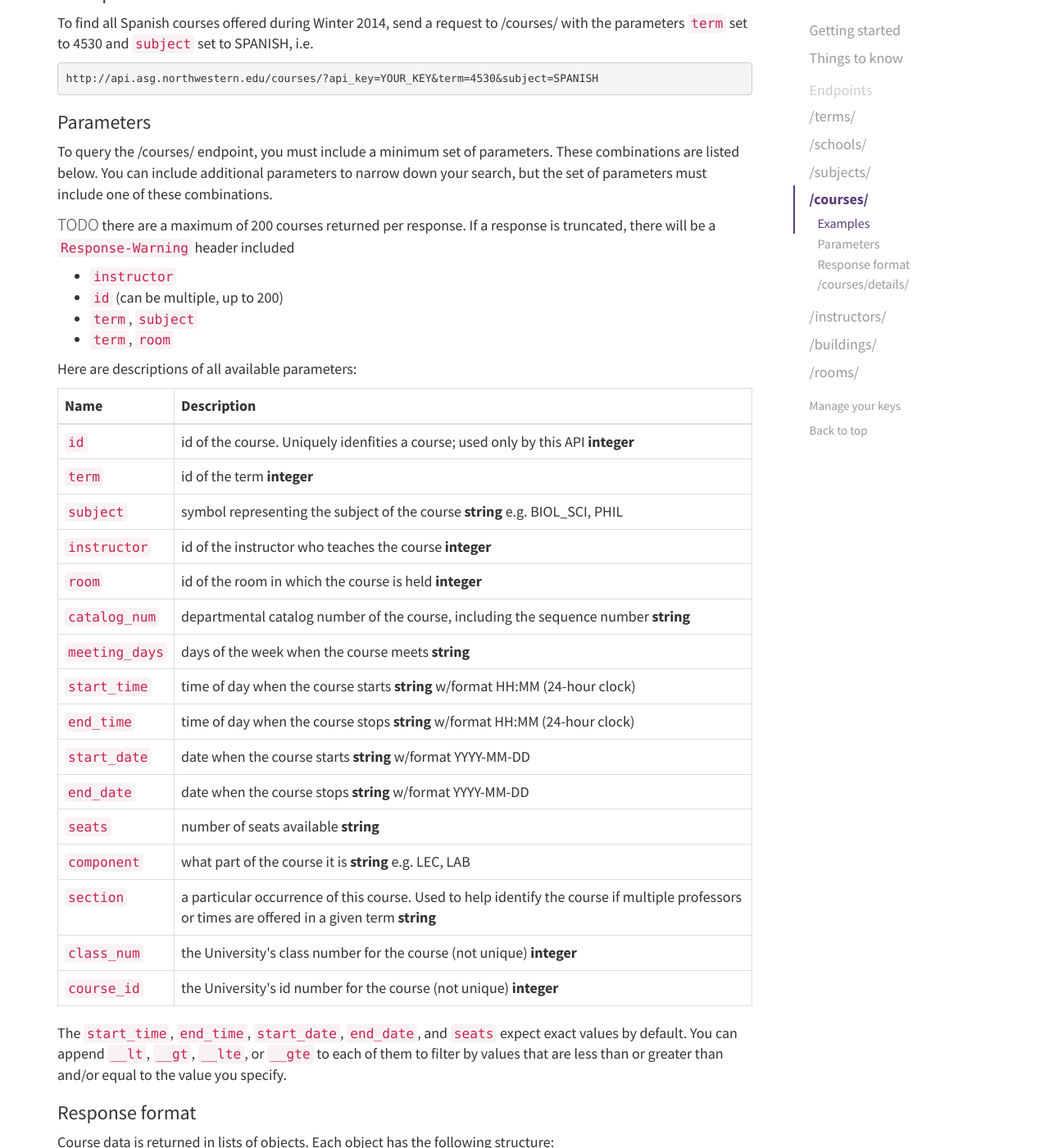
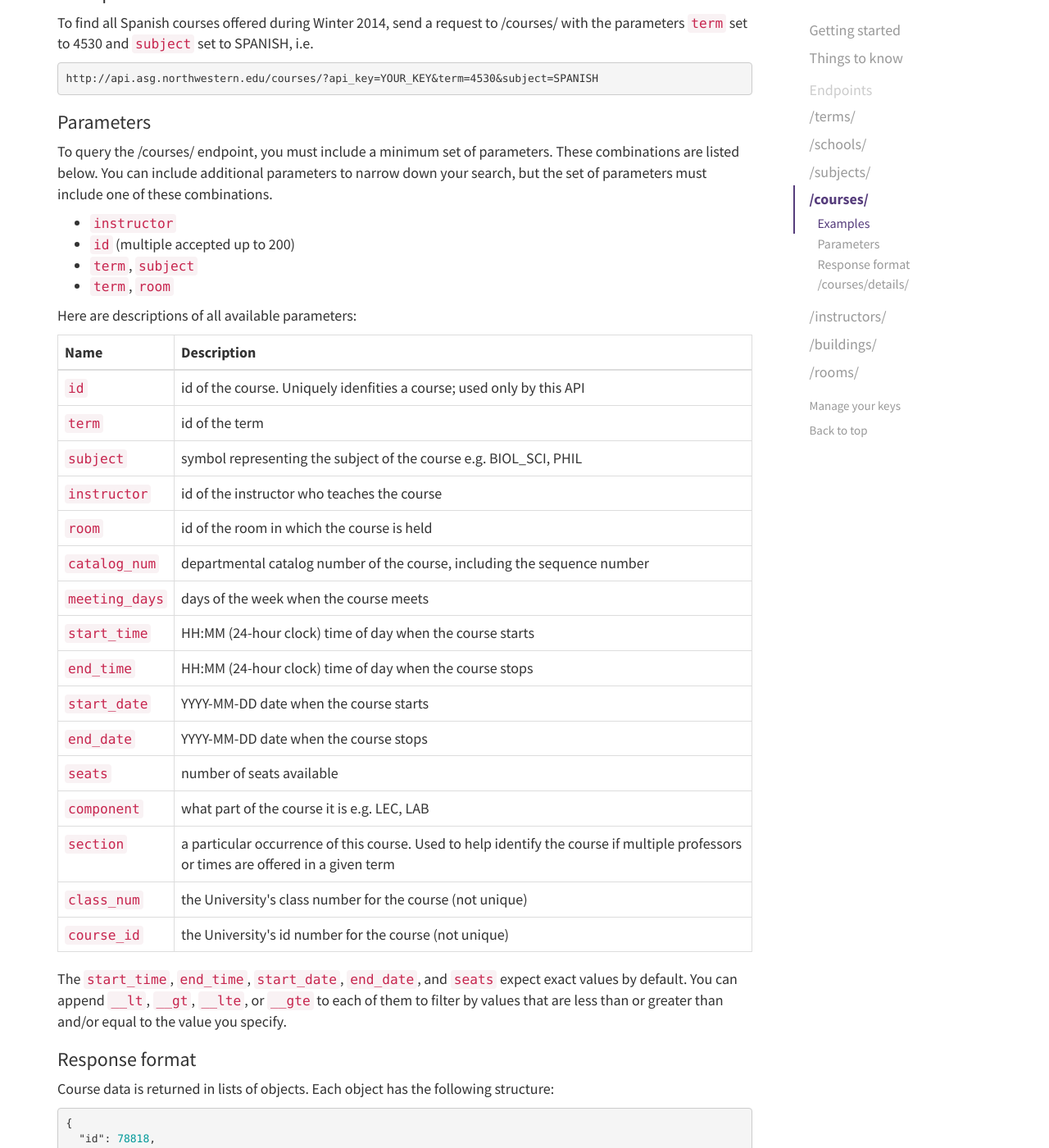
Before and after one commit to northwesternapis/docs, a Jekyll site: the page built from docs/index.html, in a window 1280 px wide and 1400 px high, scrolled down 2190 px. Shown: the whole window at 82% size. Built offline with Jekyll 4.4.1, drawn with Linux system fonts in a browser that asks for light colours; some of the changed text lies outside the part shown.

Commit message:
course parameter revisions

```diff
--- a/_includes/courses.html
+++ b/_includes/courses.html
@@ -10,10 +10,10 @@ http://api.asg.northwestern.edu/courses/?api_key=YOUR_KEY&term=4530&subject=SPAN
 <h3 id="courses-parameters">Parameters</h3>
 
 <p>To query the /courses/ endpoint, you must include a minimum set of parameters. These combinations are listed below. You can include additional parameters to narrow down your search, but the set of parameters must include one of these combinations.</p>
-<p><span class="lead">TODO</span> there are a maximum of 200 courses returned per response. If a response is truncated, there will be a <code>Response-Warning</code> header included</p>
+<!--<p><span class="lead">TODO</span> there are a maximum of 200 courses returned per response. If a response is truncated, there will be a <code>Response-Warning</code> header included</p>-->
 <ul>
   <li><code>instructor</code></li>
-  <li><code>id</code> (can be multiple, up to 200)</li>
+  <li><code>id</code> (multiple accepted up to 200)</li>
   <li><code>term</code>, <code>subject</code></li>
   <li><code>term</code>, <code>room</code></li>
 </ul>
@@ -29,67 +29,67 @@ http://api.asg.northwestern.edu/courses/?api_key=YOUR_KEY&term=4530&subject=SPAN
   <tbody>
     <tr>
       <td><code>id</code></td>
-      <td>id of the course. Uniquely idenfities a course; used only by this API <strong>integer</strong></td>
+      <td>id of the course. Uniquely idenfities a course; used only by this API </td>
     </tr>
     <tr>
       <td><code>term</code></td>
-      <td>id of the term <strong>integer</strong></td>
+      <td>id of the term </td>
     </tr>
     <tr>
       <td><code>subject</code></td>
-      <td>symbol representing the subject of the course <strong>string</strong> e.g. BIOL_SCI, PHIL</td>
+      <td>symbol representing the subject of the course  e.g. BIOL_SCI, PHIL</td>
     </tr>
     <tr>
       <td><code>instructor</code></td>
-      <td>id of the instructor who teaches the course <strong>integer</strong></td>
+      <td>id of the instructor who teaches the course </td>
     </tr>
     <tr>
       <td><code>room</code></td>
-      <td>id of the room in which the course is held <strong>integer</strong></td>
+      <td>id of the room in which the course is held </td>
     </tr>
     <tr>
       <td><code>catalog_num</code></td>
-      <td>departmental catalog number of the course, including the sequence number <strong>string</strong></td>
+      <td>departmental catalog number of the course, including the sequence number </td>
     </tr>
     <tr>
       <td><code>meeting_days</code></td>
-      <td>days of the week when the course meets <strong>string</strong></td>
+      <td>days of the week when the course meets </td>
     </tr>
     <tr>
       <td><code>start_time</code></td>
-      <td>time of day when the course starts <strong>string</strong> w/format HH:MM (24-hour clock)</td>
+      <td>HH:MM (24-hour clock) time of day when the course starts</td>
     </tr>
     <tr>
       <td><code>end_time</code></td>
-      <td>time of day when the course stops <strong>string</strong> w/format HH:MM (24-hour clock)</td>
+      <td>HH:MM (24-hour clock) time of day when the course stops</td>
     </tr>
     <tr>
       <td><code>start_date</code></td>
-      <td>date when the course starts <strong>string</strong> w/format YYYY-MM-DD</td>
+      <td>YYYY-MM-DD date when the course starts</td>
     </tr>
     <tr>
       <td><code>end_date</code></td>
-      <td>date when the course stops <strong>string</strong> w/format YYYY-MM-DD</td>
+      <td>YYYY-MM-DD date when the course stops</td>
     </tr>
     <tr>
       <td><code>seats</code></td>
-      <td>number of seats available <strong>string</strong></td>
+      <td>number of seats available </td>
     </tr>
     <tr>
       <td><code>component</code></td>
-      <td>what part of the course it is <strong>string</strong> e.g. LEC, LAB</td>
+      <td>what part of the course it is  e.g. LEC, LAB</td>
     </tr>
     <tr>
       <td><code>section</code></td>
-      <td>a particular occurrence of this course. Used to help identify the course if multiple professors or times are offered in a given term <strong>string</strong></td>
+      <td>a particular occurrence of this course. Used to help identify the course if multiple professors or times are offered in a given term </td>
     </tr>
     <tr>
       <td><code>class_num</code></td>
-      <td>the University's class number for the course (not unique) <strong>integer</strong></td>
+      <td>the University's class number for the course (not unique) </td>
     </tr>
     <tr>
       <td><code>course_id</code></td>
-      <td>the University's id number for the course (not unique) <strong>integer</strong></td>
+      <td>the University's id number for the course (not unique) </td>
     </tr>
   </tbody>
 </table>
```
Also changed, not shown: _includes/getting-started.html (+4 -4 lines).
